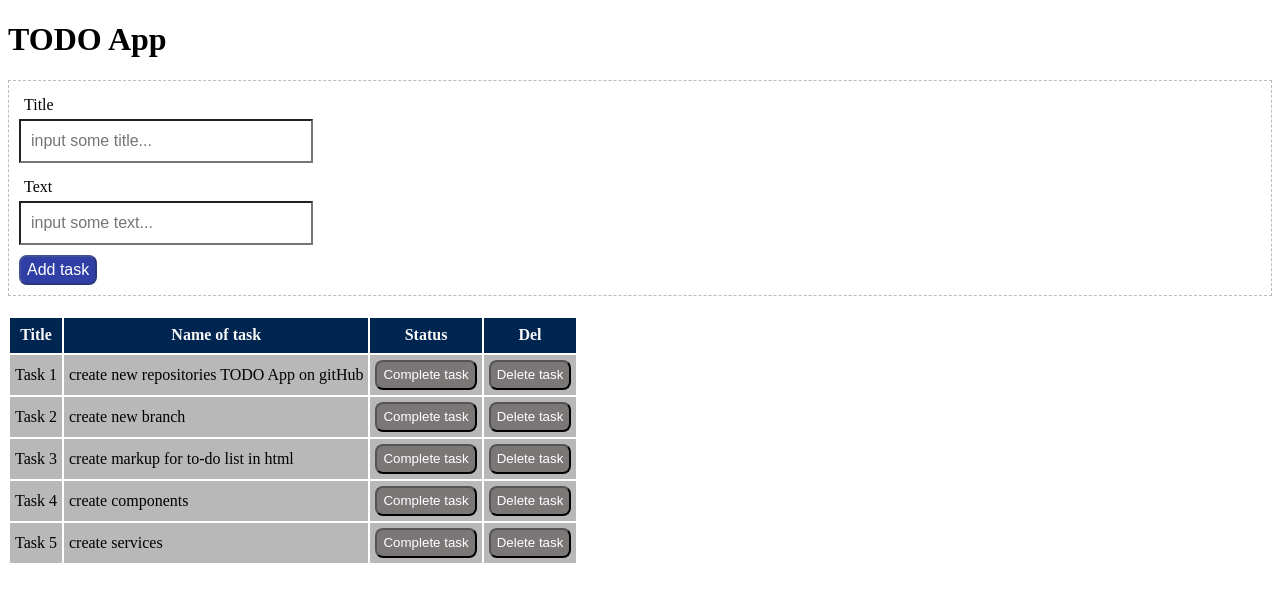
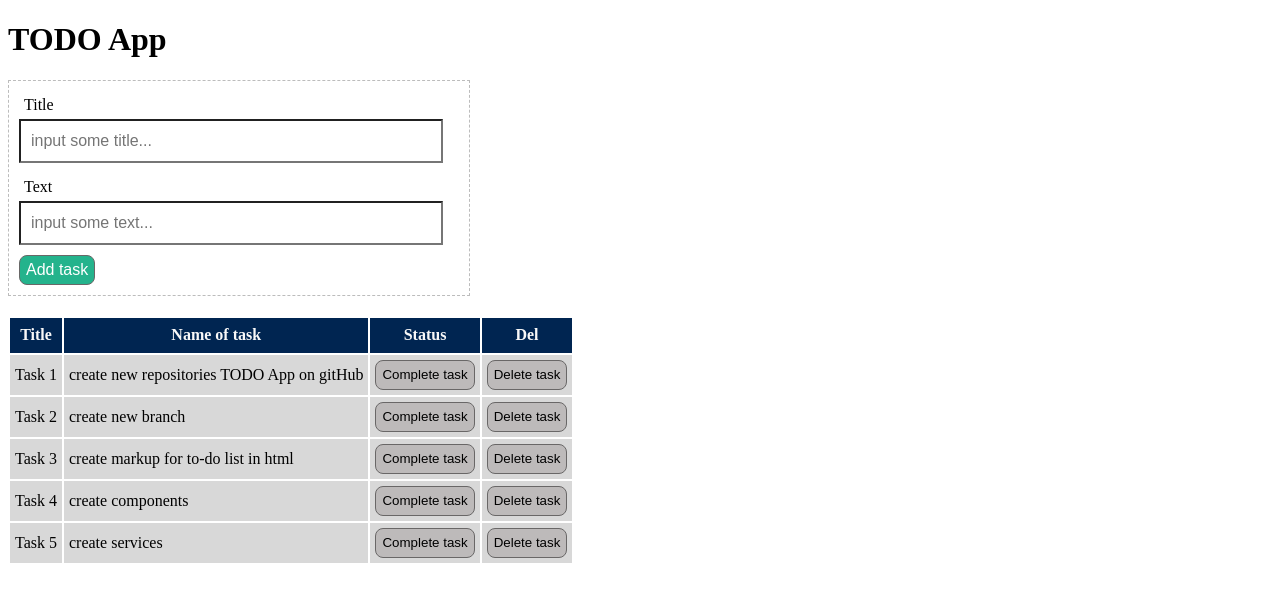
Before and after one commit to Endorrfin/todo-app-angular-js, an Angular app: page / in a window 1280 px wide. Shown: the top 602 px of the page. Built offline with nearby package versions, Linux system fonts and the light colour scheme.

Commit message:
changed some styles

```diff
--- a/src/app/todo/todo.component.css
+++ b/src/app/todo/todo.component.css
@@ -1,4 +1,5 @@
 .wrapper-form {
+  width: 440px;
   border: 1px dashed #bcbcbc;
   padding: 10px;
   margin-bottom: 20px;
@@ -17,10 +18,11 @@
   padding: 10px;
   font-size: 16px;
   margin-bottom: 10px;
+  width: 400px;
 }
 
 .btn-add-task {
-  background: #2f3fa5;
+  background: #24b38c;
   color: #ffffff;
   text-align: center;
   font-size: 16px;
@@ -32,7 +34,7 @@
 
 
 td {
-  background: #b9b8b8;
+  background: #d8d8d8;
   padding: 5px;
 }
 
@@ -43,15 +45,11 @@ th {
   padding: 5px;
 }
 
-input {
-  height: 40px;
-  width: 270px;
-  border-radius: 7px;
-}
 
 button {
   height: 30px;
-  background: #7c7777;
-  color: white;
+  background: #bdbaba;
+  color: #000000;
+  border: .5px solid #696767;
   border-radius: 8px;
 }
```
